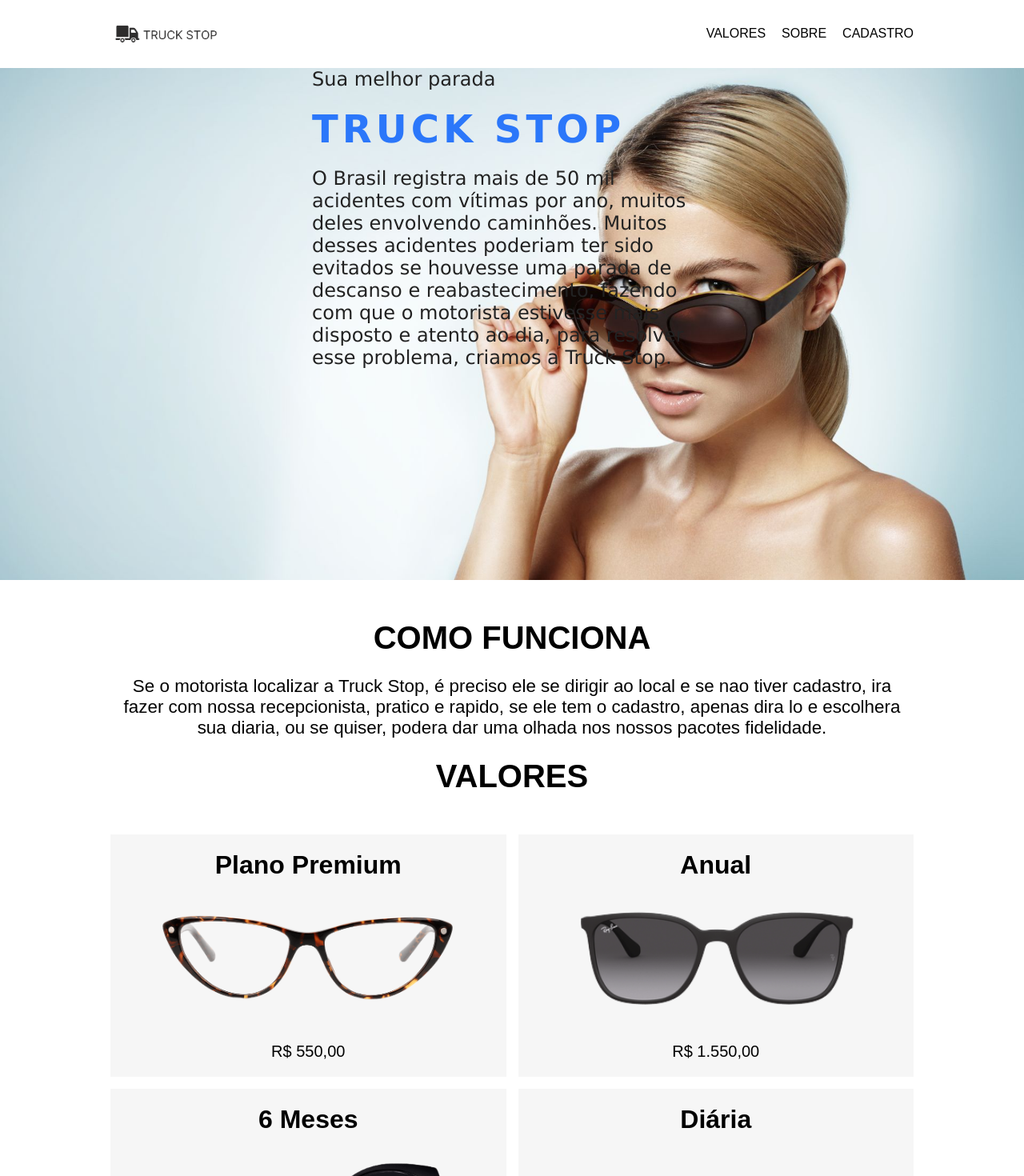
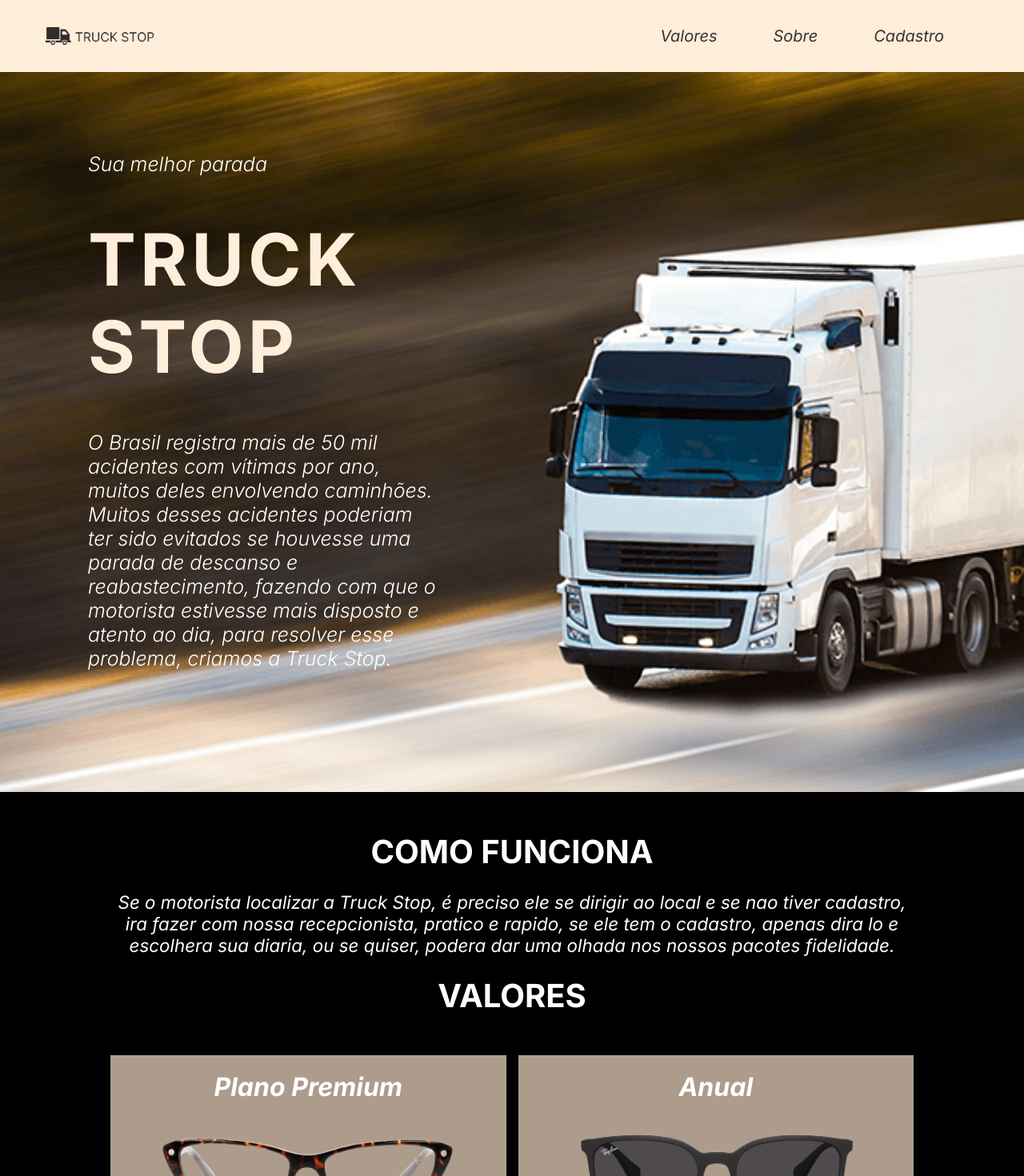
Before and after one commit to janainasakuma/projetojy, a React (Create React App) app in the folder bilheteria/: page / in a window 1280 px wide. Shown: the top 1470 px of the page at 80% size. Built offline with nearby package versions, Linux system fonts and the light colour scheme.

Commit message:
falta o sobre

```diff
--- a/bilheteria/public/index.html
+++ b/bilheteria/public/index.html
@@ -13,6 +13,10 @@
 
     <link rel="manifest" href="%PUBLIC_URL%/manifest.json" />
 
+    <link rel="preconnect" href="https://fonts.googleapis.com">
+    <link rel="preconnect" href="https://fonts.gstatic.com" crossorigin>
+    <link href="https://fonts.googleapis.com/css2?family=Inter:ital,opsz,wght@0,14..32,100..900;1,14..32,100..900&display=swap" rel="stylesheet">
+
     <title>React App</title>
   </head>
   <body>
--- a/bilheteria/src/componentes/Produtos/style.css
+++ b/bilheteria/src/componentes/Produtos/style.css
@@ -1,29 +1,45 @@
 #produtos {
+    font-family: "Inter", sans-serif;
+    font-optical-sizing: auto;
     display: flex;
     flex-wrap: wrap;
     justify-content: center;
     align-items: baseline;
-    max-width: 1024px;
     margin: 0 auto;
+    background-color: BLACK;
 }
 
 .secao-produtos {
+    font-family: "Inter", sans-serif;
+    font-optical-sizing: auto;
     text-align: center;
     margin-top: 50px;
     margin-bottom: 25px;
 }
 
 .secao-produtos p {
+    font-family: "Inter", sans-serif;
+    font-optical-sizing: auto;
+    font-style: italic;
     font-size: 1.4rem;
+    color: white;
 }
 
 .titulos {
+    font-family: "Inter", sans-serif;
+    font-optical-sizing: auto;
     margin-bottom: 25px;
     font-size: 2.5rem;
+    color: white;
 }
 
 .paragrafo {
+    font-family: "Inter", sans-serif;
+    font-optical-sizing: auto;
+    font-style: italic;
     margin-bottom: 25px;
+    color: white;
+
 }
 
 .oculos-img {
@@ -47,13 +63,21 @@
     display: flex;
     flex-direction: column;
     justify-content: space-between;
+    background-color: #AD9C8C;
 }
 
 .card-oculos h3 {
+    font-family: "Inter", sans-serif;
+    font-optical-sizing: auto;
     font-size: 2rem;
+    color: white;
+    font-style:italic;
 }
 
 .card-oculos p {
+    font-family: "Inter", sans-serif;
+    font-optical-sizing: auto;
+    font-style: italic;
     font-weight: 600px;
     font-size: 1.25rem;
 }
@@ -68,6 +92,9 @@
 }
 
 .lista-oculos p {
+    font-family: "Inter", sans-serif;
+    font-optical-sizing: auto;
+    font-style: italic;
     font-weight: 600;
     font-size: 1.1rem;
     margin-bottom: 25px;
--- a/bilheteria/src/componentes/SecaoCapa/style.css
+++ b/bilheteria/src/componentes/SecaoCapa/style.css
@@ -1,6 +1,6 @@
 .secao-capa {
-    background-image: url('/public/assets/capa.jpg');
-    height: 80vh;
+    background-image: url('/public/assets/truckstopcapa.png');
+    height: 900px;
     background-repeat: no-repeat;
     background-position: center;
     background-size: cover;
@@ -8,35 +8,41 @@
 
 
 .capa {
-    width: 100%;
-    height: 100%;
+    float: left;
+    margin-left: 100px;
     display: flex;
     gap: 20px;
-    justify-content: center;
-    color: rgb(43, 119, 250);
+    justify-content: left;
+    color: white;
 }
 
 .texto-capa {
+    margin-top: 100px;
+    float: left;
     display: flex;
     flex-direction: column;
-    gap: 20px;
+    gap: 50px;
     max-width: 500px;
-}
-
-.texto-capa p,
-.texto-capa h1 {
-    font-family:'Lucida Sans', 'Lucida Sans Regular', 'Lucida Grande', 'Lucida Sans Unicode', Geneva, Verdana, sans-serif;
+    color: white;
 }
 
 .texto-capa h1 {
-    font-size: 3rem;
+    font-family: "Inter", sans-serif;
+    font-optical-sizing: auto;
+    font-weight: 700;
+    font-size: 90px;
     text-transform: uppercase;
     letter-spacing: 5px;
+    color: rgb(255, 238, 218);
 }
 
 .texto-capa p{
-    font-size: 1.5rem;
-    color: #222222;
+    font-family: "Inter", sans-serif;
+    font-optical-sizing: auto;
+    font-weight: 300;
+    font-style: italic;
+    font-size: 25px;
+    margin-right: 60px;
 }
 
 /*media query*/
@@ -47,6 +53,7 @@
     }
 
     .texto-capa {
+        margin-left: -50px;
         margin-top: 160px;
         max-width: 350px;
     }
@@ -56,7 +63,7 @@
     }
 
     .texto-capa p {
-        font-size: 1.5rem;
+        font-size: 25px;
     }
 }
 
@@ -65,12 +72,13 @@
         background-position: 50%;
     }
     .texto-capa {
+        margin-left:-50px;
         max-width: 300px;
     }
     .texto-capa p {
-        font-size: 1rem;
+        font-size: 20px;
     }
     .texto-capa h1 {
-        font-size: 1.5rem;
+        font-size: 30px;
     }
 }
--- a/bilheteria/src/componentes/header/index.js
+++ b/bilheteria/src/componentes/header/index.js
@@ -4,13 +4,14 @@ import './style.css';
 const Header = () => {
     return (
         <header>
-            <div className='header center'>
+
+            <div className='header-center'>
                 <picture>
                     <img src='./assets/LOGOTS.png' alt='logo otica'/>
                 </picture>
 
                 <nav>
-                    <ul>
+                 <ul>
                         <li>
                             <a href='#'>Valores</a>
                         </li>
--- a/bilheteria/src/componentes/header/style.css
+++ b/bilheteria/src/componentes/header/style.css
@@ -1,27 +1,38 @@
-.header {
+
+.header-center {
+    height: 90px;
     display: flex;
     flex-wrap: wrap;
-    gap: 10px 20px;
     justify-content: space-between;
     align-items: center;
-    margin: 10px auto;
+    background-color: rgb(255, 238, 218);
 }
 
-.header picture {
+.header-center picture {
+    margin-left: 50px;
     display: flex;
     justify-content: center;
     align-items: center;
-    max-width: 140px;
+    max-width: 150px;
 }
 
-.header nav ul li a {
-    text-transform: uppercase;
-    color: #000000;
-    font-weight: 500;
+.header-center nav {
+    margin-right: 50px;
+}
+
+
+.header-center nav ul li a {
+    font-family: "Inter", sans-serif;
+    font-optical-sizing: auto;
+    font-style: italic;
+    font-weight: 400;
+    font-size: 20px;
+    margin-right: 50px;
+    color: #343434;
     position: relative;
 }
 
-.header nav ul li a::after {
+.header-center nav ul li a::after {
     content: "";
     display: block;
     position: absolute;
@@ -32,26 +43,26 @@
     transition: 0.3s;
 }
 
-.header nav ul li a:hover:after {
+.header-center nav ul li a:hover:after {
     width: 100%;
 }
 
-.header nav ul {
+.header-center nav ul {
     display: flex;
     flex-wrap: wrap;
     gap: 20px;
 }
 
 @media(max-width: 480px){
-    .header {
+    .header-center {
         justify-content: center;
     }
 
-    .header nav ul {
+    .header-center nav ul {
         justify-content: center;
     }
 
-    .header nav ul li a {
+    .header-center nav ul li a {
         padding: 3px 6px;
         background: #f7f7f7;
         border-radius: 5px;
```
Also changed, not shown: bilheteria/public/assets/truckstopcapa.png (added).
